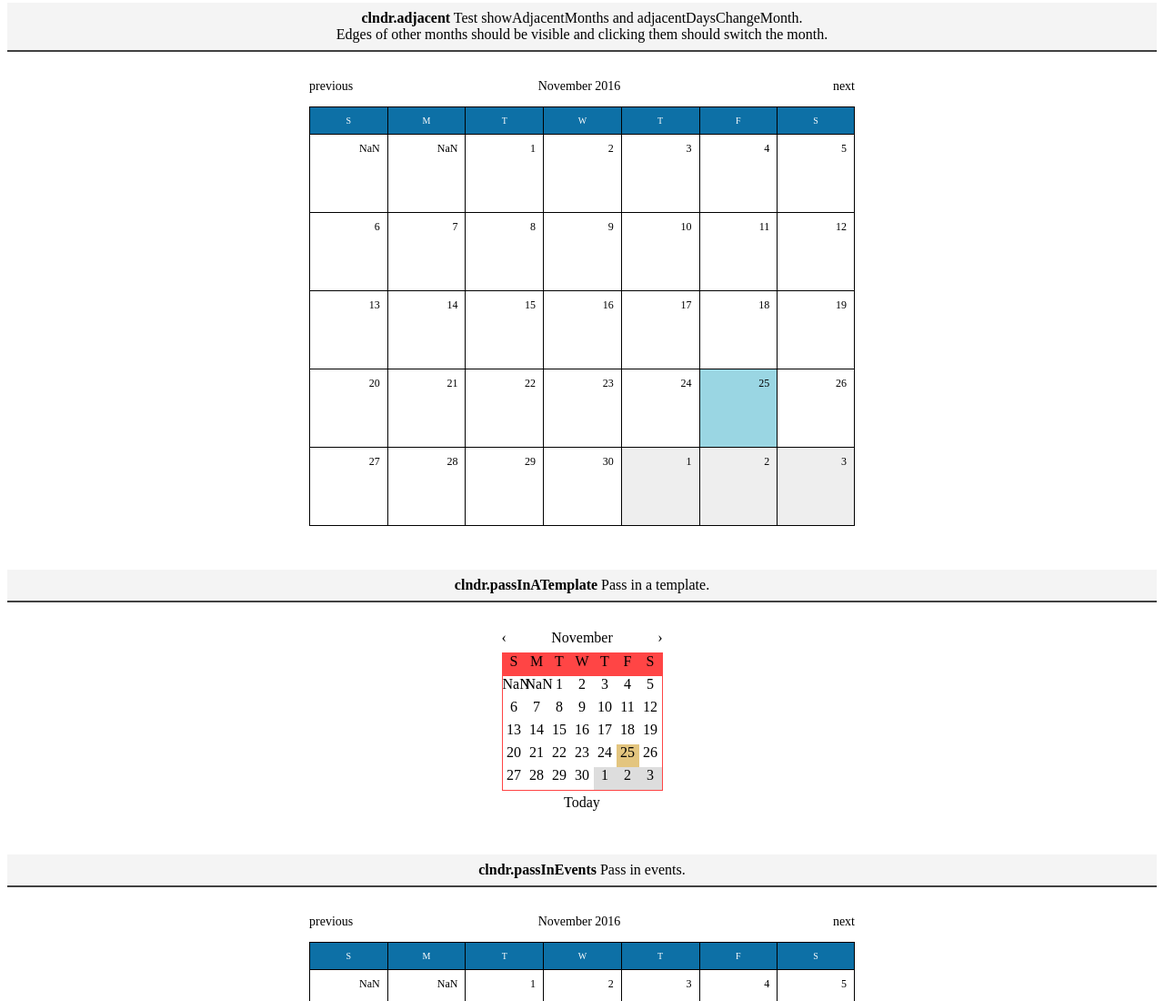
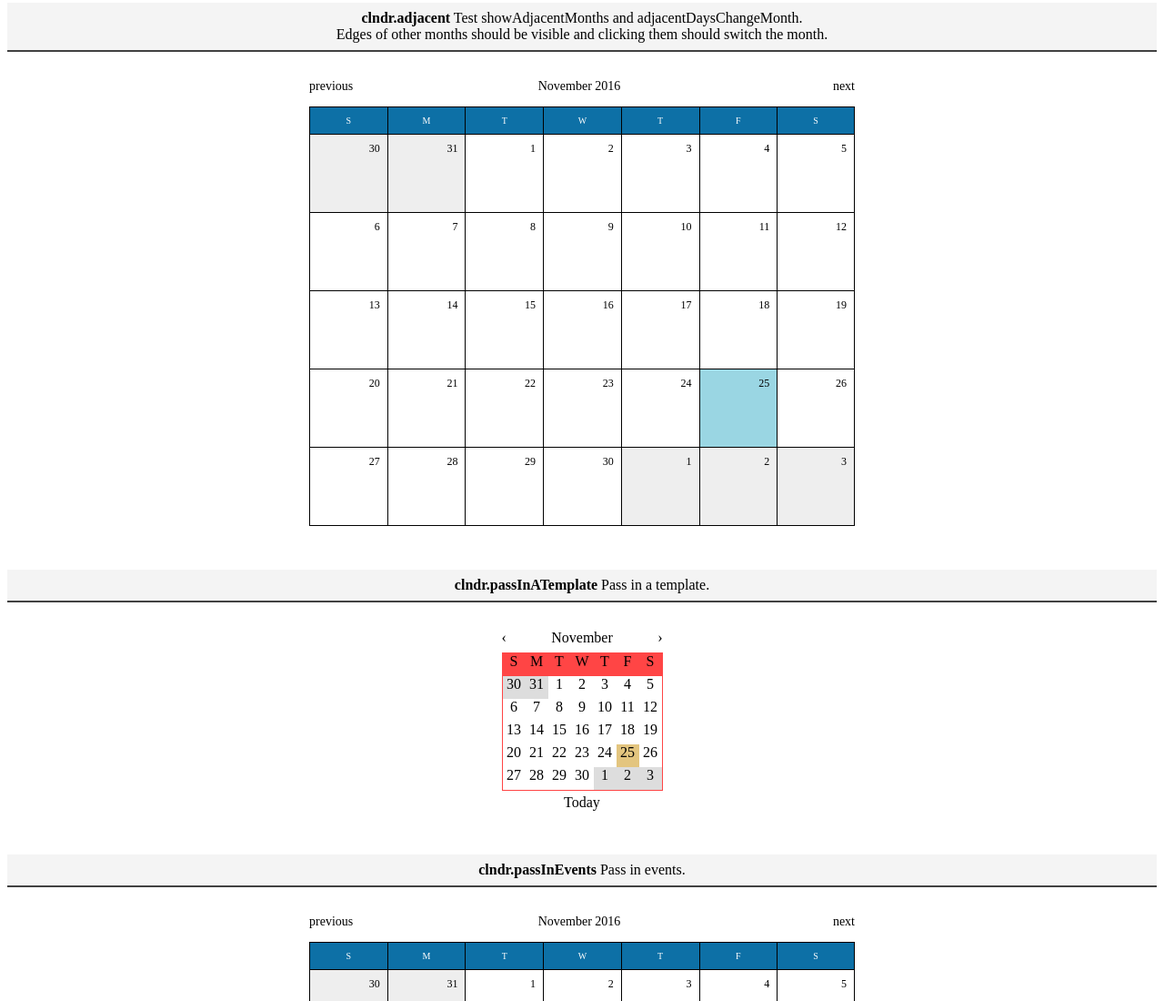
Before and after one commit to kylestetz/CLNDR, a website: page tests/test.html in a window 1280 px wide. Shown: the part 718-1818 px from the top of the page at 91% size. Drawn offline with nearby package versions, Linux system fonts and the light colour scheme; a web font is replaced by a local one.

Commit message:
Fix dates of the previous month with momentjs 2.17.0+

```diff
--- a/src/clndr.js
+++ b/src/clndr.js
@@ -492,12 +492,12 @@
             }
 
             if (this.options.showAdjacentMonths) {
-                for (var i = 0; i < diff; i++) {
+                for (var i = 1; i <= diff; i++) {
                     var day = moment([
                         startDate.year(),
                         startDate.month(),
-                        i - diff + 1
-                    ]);
+                        i
+                    ]).subtract(diff, 'days');
                     daysArray.push(
                         this.createDayObject(
                             day,
--- a/tests/test.html
+++ b/tests/test.html
@@ -264,7 +264,7 @@
 
     <script src="https://cdnjs.cloudflare.com/ajax/libs/jquery/1.11.3/jquery.min.js"></script>
     <script src="https://cdnjs.cloudflare.com/ajax/libs/underscore.js/1.8.3/underscore-min.js"></script>
-    <script src="https://cdnjs.cloudflare.com/ajax/libs/moment.js/2.10.6/moment.min.js"></script>
+    <script src="https://cdnjs.cloudflare.com/ajax/libs/moment.js/2.17.0/moment.min.js"></script>
     <script src="../src/clndr.js"></script>
     <script src="test.js"></script>
 </body>
```
